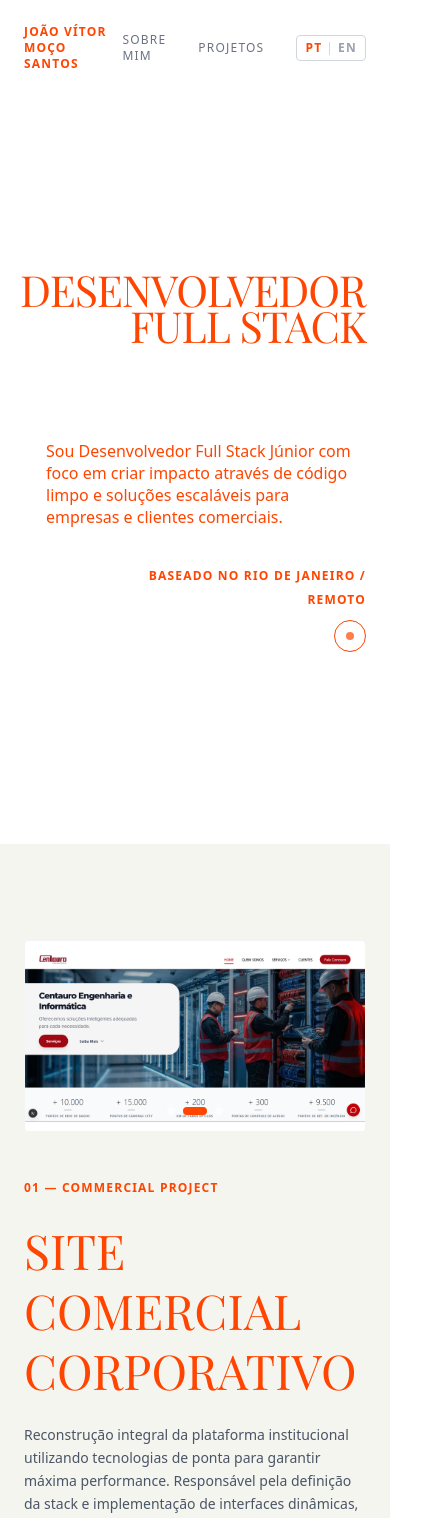
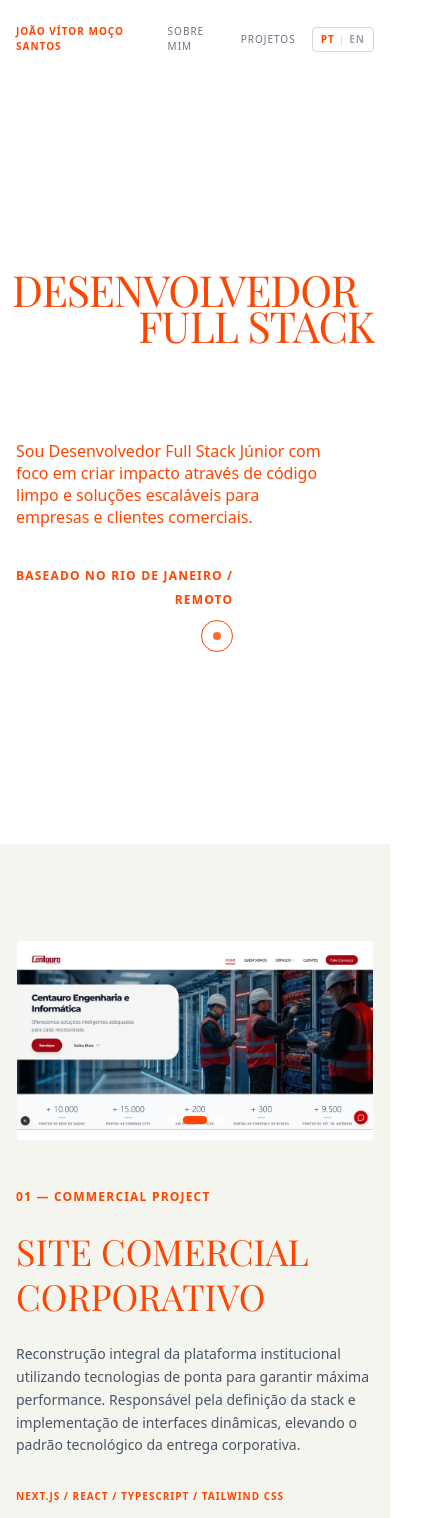
Before and after one commit to Jvms04/meu-portfolio, a Next.js app: page / in a window 390 px wide. Shown: the top 1518 px of the page, 442 px wide, since content can reach past the window. Built offline with nearby package versions, Linux system fonts and the light colour scheme; a web font is replaced by a local one.

Commit message:
Responsividade

```diff
--- a/src/app/globals.css
+++ b/src/app/globals.css
@@ -26,8 +26,10 @@ body {
   background: var(--background);
   color: var(--foreground);
   font-family: var(--font-sans);
+  overflow-x: hidden;
 }
 
 html {
   scroll-behavior: smooth;
+  overflow-x: hidden;
 }
--- a/src/components/About.tsx
+++ b/src/components/About.tsx
@@ -5,20 +5,20 @@ import { motion } from 'framer-motion';
 import { useLanguage } from '@/context/LanguageContext';
 
 const skills = [
-  { name: "React", size: "text-6xl md:text-8xl" },
-  { name: "PHP", size: "text-2xl md:text-3xl" },
-  { name: "Next.js", size: "text-7xl md:text-9xl" },
-  { name: "SQL", size: "text-xl md:text-2xl" },
-  { name: "TypeScript", size: "text-6xl md:text-8xl" },
-  { name: "PostgreSQL", size: "text-2xl md:text-3xl" },
-  { name: "Git", size: "text-xl md:text-2xl" },
-  { name: "Node.js", size: "text-5xl md:text-7xl" },
-  { name: "HTML", size: "text-2xl md:text-3xl" },
-  { name: "Tailwind", size: "text-4xl md:text-6xl" },
-  { name: "CSS", size: "text-xl md:text-2xl" },
-  { name: "Python", size: "text-4xl md:text-6xl" },
-  { name: "Javascript", size: "text-6xl md:text-8xl" },
-  { name: "FastAPI", size: "text-5xl md:text-5xl" },
+  { name: "React", size: "text-4xl sm:text-5xl md:text-8xl" },
+  { name: "PHP", size: "text-xl sm:text-2xl md:text-3xl" },
+  { name: "Next.js", size: "text-5xl sm:text-6xl md:text-9xl" },
+  { name: "SQL", size: "text-lg sm:text-xl md:text-2xl" },
+  { name: "TypeScript", size: "text-4xl sm:text-5xl md:text-8xl" },
+  { name: "PostgreSQL", size: "text-xl sm:text-2xl md:text-3xl" },
+  { name: "Git", size: "text-lg sm:text-xl md:text-2xl" },
+  { name: "Node.js", size: "text-4xl sm:text-5xl md:text-7xl" },
+  { name: "HTML", size: "text-xl sm:text-2xl md:text-3xl" },
+  { name: "Tailwind", size: "text-3xl sm:text-4xl md:text-6xl" },
+  { name: "CSS", size: "text-lg sm:text-xl md:text-2xl" },
+  { name: "Python", size: "text-3xl sm:text-4xl md:text-6xl" },
+  { name: "Javascript", size: "text-4xl sm:text-5xl md:text-8xl" },
+  { name: "FastAPI", size: "text-4xl sm:text-5xl md:text-5xl" },
 ];
 
 const content = {
@@ -45,7 +45,7 @@ export default function About() {
   const t = content[language];
 
   return (
-    <section id="about" className="py-24 px-6 md:px-12 bg-[#F5F5F0]">
+    <section id="about" className="py-24 px-4 sm:px-6 md:px-12 bg-[#F5F5F0]">
       <div className="max-w-7xl mx-auto space-y-24">
 
         {/* ─── Skills Tag Cloud ─────────────────────────────── */}
@@ -95,7 +95,7 @@ export default function About() {
               {t.aboutLabel}
             </span>
 
-            <p className="font-serif text-3xl md:text-5xl leading-tight text-editorial-orange max-w-3xl">
+            <p className="font-serif text-2xl sm:text-3xl md:text-5xl leading-tight text-editorial-orange max-w-3xl">
               {t.aboutText}
             </p>
           </motion.div>
--- a/src/components/Footer.tsx
+++ b/src/components/Footer.tsx
@@ -20,7 +20,7 @@ export default function Footer() {
 
   return (
     <motion.footer
-      className="px-6 md:px-12 py-12 flex flex-col md:flex-row justify-between items-center text-xs tracking-widest uppercase text-gray-500 border-t border-gray-200"
+      className="px-4 sm:px-6 md:px-12 py-12 flex flex-col md:flex-row justify-between items-center text-center md:text-left text-xs tracking-widest uppercase text-gray-500 border-t border-gray-200 gap-4 md:gap-0"
       initial={{ opacity: 0 }}
       whileInView={{ opacity: 1 }}
       viewport={{ once: true }}
--- a/src/components/Header.tsx
+++ b/src/components/Header.tsx
@@ -22,15 +22,15 @@ export default function Header() {
       initial={{ y: -40, opacity: 0 }}
       animate={{ y: 0, opacity: 1 }}
       transition={{ duration: 0.8, ease: [0.22, 1, 0.36, 1] }}
-      className="fixed top-0 left-0 right-0 z-50 flex items-center justify-between px-6 py-6 md:px-12 bg-white/90 backdrop-blur-sm"
+      className="fixed top-0 left-0 right-0 z-50 flex items-center justify-between px-4 sm:px-6 py-6 md:px-12 bg-white/90 backdrop-blur-sm"
     >
-      <div className="text-xs font-bold tracking-widest uppercase text-editorial-orange">
+      <div className="text-[10px] sm:text-xs font-bold tracking-widest uppercase text-editorial-orange">
         <a href="/" onClick={scrollToTop} className="hover:text-editorial-orange transition-colors cursor-pointer">
           João Vítor Moço Santos
         </a>
       </div>
 
-      <nav className="flex items-center gap-8 text-xs font-medium tracking-widest uppercase text-gray-500">
+      <nav className="flex items-center gap-4 sm:gap-6 md:gap-8 text-[10px] sm:text-xs font-medium tracking-widest uppercase text-gray-500">
         <Link href="#trajetoria" className="hover:text-editorial-orange transition-colors">
           <AnimatePresence mode="wait">
             <motion.span
--- a/src/components/Hero.tsx
+++ b/src/components/Hero.tsx
@@ -36,7 +36,7 @@ export default function Hero() {
   const t = content[language];
 
   return (
-    <section className="relative min-h-screen flex flex-col justify-center px-6 md:px-12 pt-20 overflow-hidden">
+    <section className="relative min-h-screen flex flex-col justify-center px-4 sm:px-6 md:px-12 pt-20 overflow-hidden">
 
       {/* Main Title */}
       <h1 className="font-serif text-[11vw] leading-[0.85] tracking-tight text-editorial-orange uppercase mb-12">
@@ -61,7 +61,7 @@ export default function Hero() {
       </h1>
 
       {/* Footer of Hero */}
-      <div className="flex flex-col md:flex-row justify-between items-end w-full mt-12 gap-10">
+      <div className="flex flex-col md:flex-row justify-between items-start md:items-end w-full mt-12 gap-10">
 
         {/* Left Text */}
         <motion.div
--- a/src/components/Projetos.tsx
+++ b/src/components/Projetos.tsx
@@ -147,7 +147,7 @@ export default function Projetos() {
   const inDevLabel = language === 'pt' ? 'Em Desenvolvimento' : 'In Development';
 
   return (
-    <section id="projects" className="py-24 px-6 md:px-12 bg-[#F5F5F0]">
+    <section id="projects" className="py-24 px-4 sm:px-6 md:px-12 bg-[#F5F5F0]">
       <div className="max-w-7xl mx-auto space-y-32">
         {list.map((project, index) => (
           <div
@@ -184,7 +184,7 @@ export default function Projetos() {
                 {project.number} — {project.type}
               </div>
 
-              <h3 className="font-serif text-5xl md:text-6xl text-editorial-orange leading-tight">
+              <h3 className="font-serif text-4xl sm:text-5xl md:text-6xl text-editorial-orange leading-tight">
                 {project.title}
               </h3>
 
--- a/src/components/Trajetoria.tsx
+++ b/src/components/Trajetoria.tsx
@@ -55,12 +55,12 @@ export default function Trajetoria() {
   const t = content[language];
 
   return (
-    <section id="trajetoria" className="py-24 px-6 md:px-12">
+    <section id="trajetoria" className="py-24 px-4 sm:px-6 md:px-12">
       <div className="max-w-7xl mx-auto">
 
         {/* Section Title */}
         <motion.h2
-          className="font-serif text-7xl md:text-[8vw] text-editorial-orange leading-none mb-20"
+          className="font-serif text-5xl sm:text-6xl md:text-[8vw] text-editorial-orange leading-none mb-20"
           initial={{ opacity: 0, y: 60 }}
           whileInView={{ opacity: 1, y: 0 }}
           viewport={{ once: true, margin: '-100px' }}
@@ -104,7 +104,7 @@ export default function Trajetoria() {
                 {t.timeline.map((item, index) => (
                   <motion.div
                     key={index}
-                    className="relative pl-10"
+                    className="relative pl-6 sm:pl-10"
                     initial={{ opacity: 0, y: 40 }}
                     whileInView={{ opacity: 1, y: 0 }}
                     viewport={{ once: true, margin: '-80px' }}
```
